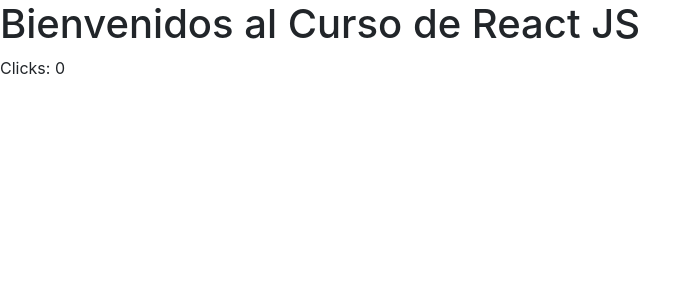
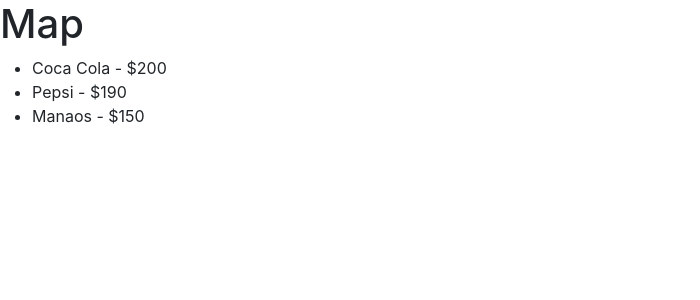
Before and after one commit to TomasChiri/ProyectoDeClaseReact, a React (Create React App) app: page / in a window 1280 px wide. Shown: the top 300 px of the page, without its empty margins (0-700 px from the left). Built offline with nearby package versions, Linux system fonts and the light colour scheme.

Commit message:
Clase 5 Terminada

```diff
--- a/src/App.js
+++ b/src/App.js
@@ -1,85 +1,20 @@
-import React, { useEffect, useState } from "react";
-
-// const SuperForm = (props) => {
-//   return(
-//     <div>
-//       <h1>{props.titulo} estamos cursando {props.curso}</h1>
-//       {props.render({textoBoton: "Hacema Click aca!"})}
-//       {props.linea()}
-//     </div>
-//   )
-// }
-
-// const SuperButton = ({textoBoton}) => {
-//   const HacerClick = () => {
-//     console.log("Hola Coders!");
-//   }
-
-//   return(
-//       <input type="button" value={textoBoton} onClick={HacerClick}/>
-//   )
-// }
-
-// const LineaHorizontal = () => {
-//   return (
-//     <hr />
-//   )
-// }
-
-// function App() {
-//   return (
-//     <div>
-//       <SuperForm titulo="Hola Coders!" curso="React JS" render={SuperButton} linea={LineaHorizontal}/>
-//     </div>
-//   );
-// }
-
-// class App extends Component {
-//   constructor() {
-//     super();
-//     this.state = {
-//       curso: "Javascript",
-//       lugar: "Coderhouse"
-//     };
-//   }
-
-//   actualizarNombre = () => {
-//     this.setState({curso:"ReactJS"});
-//   }
-
-//   render() {
-//     return (
-//       <div onClick={this.actualizarNombre}>
-//         <h1>Bienvenido al Curso de {this.state.curso} en {this.state.lugar}</h1>
-//       </div>
-//     )
-//   }
-// }
+import React from "react";
 
 const App = () => {
-  const [curso, setCurso] = useState("Javascript");
-  const [clicks, setClicks] = useState(0);
-  // const [lugar, setLugar] = useState("Argentina");
-  useEffect(() => {
-    console.log("2- Componente Montado!");
-    setCurso("React JS");
-    document.title = "Clicks: " + clicks + " en " + curso;
-    return(() => {
-      console.log("3- Componente Desmontado!");
-      document.title = "";
-    })
-
-  }, [clicks, curso]);
-  console.log("1- Lo que se va a renderizar!");
+  const productos = [
+    {id:1, nombre:"Coca Cola", precio:200},
+    {id:2, nombre:"Pepsi", precio:190},
+    {id:3, nombre:"Manaos", precio:150}
+  ];
+  //console.log(productos.map(item => item.nombre).join("-"));
 
   return (
-    <div onClick={() => {
-      setCurso("Angular JS");
-      // setLugar("Coderhouse")
-      setClicks(clicks + 1);
-      }}>
-      <h1>Bienvenidos al Curso de {curso}</h1>
-      <p>Clicks: {clicks}</p>
+    <div>
+      <h1>Map</h1>
+      <ul>
+        {productos.map(item =>
+          <li id={"producto_" + item.id} key={item.id}>{item.nombre} - ${item.precio} </li>)}
+      </ul>
     </div>
   )
 }
```
Also changed, not shown: src/components/Promesas.jsx (added, +31 -0 lines).
